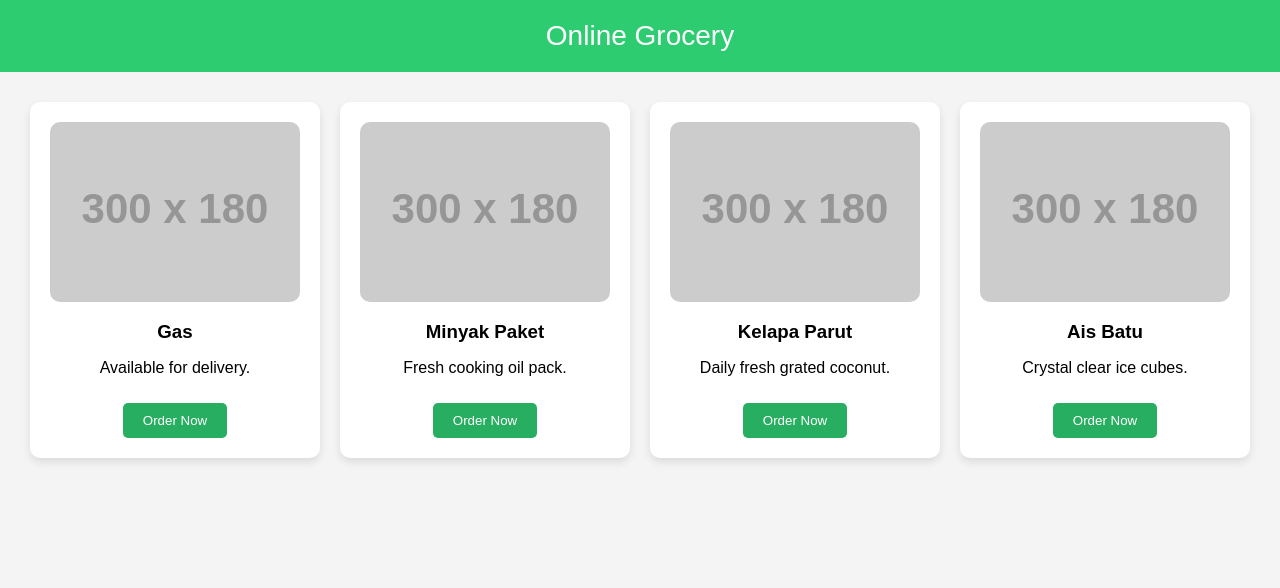
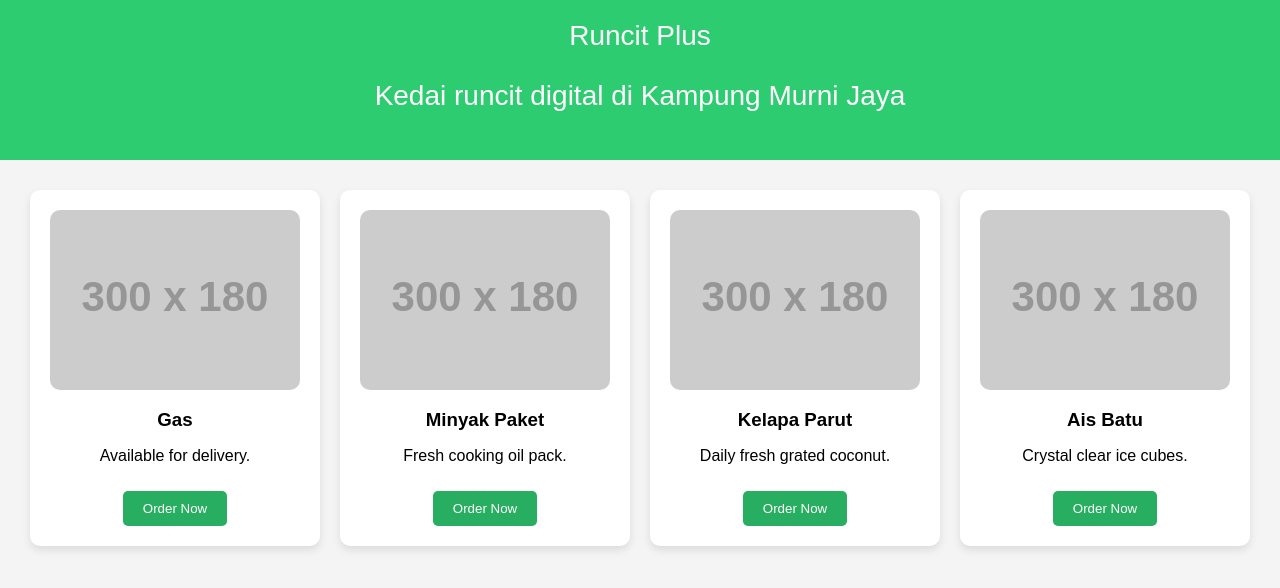
Before and after one commit to zidab1/runcit-plus, a plain HTML site: page index.html in a window 1280 px wide. Drawn offline with Linux system fonts and the light colour scheme; placeholder pictures from the web are drawn by us.

Commit message:
edit title

```diff
--- a/index.html
+++ b/index.html
@@ -75,7 +75,10 @@
   </style>
 </head>
 <body>
-  <header>Online Grocery</header>
+  <header>
+  	Runcit Plus
+  	<p>Kedai runcit digital di Kampung Murni Jaya</p>
+  </header>
 
   <div class="container">
     <div class="card">
```
